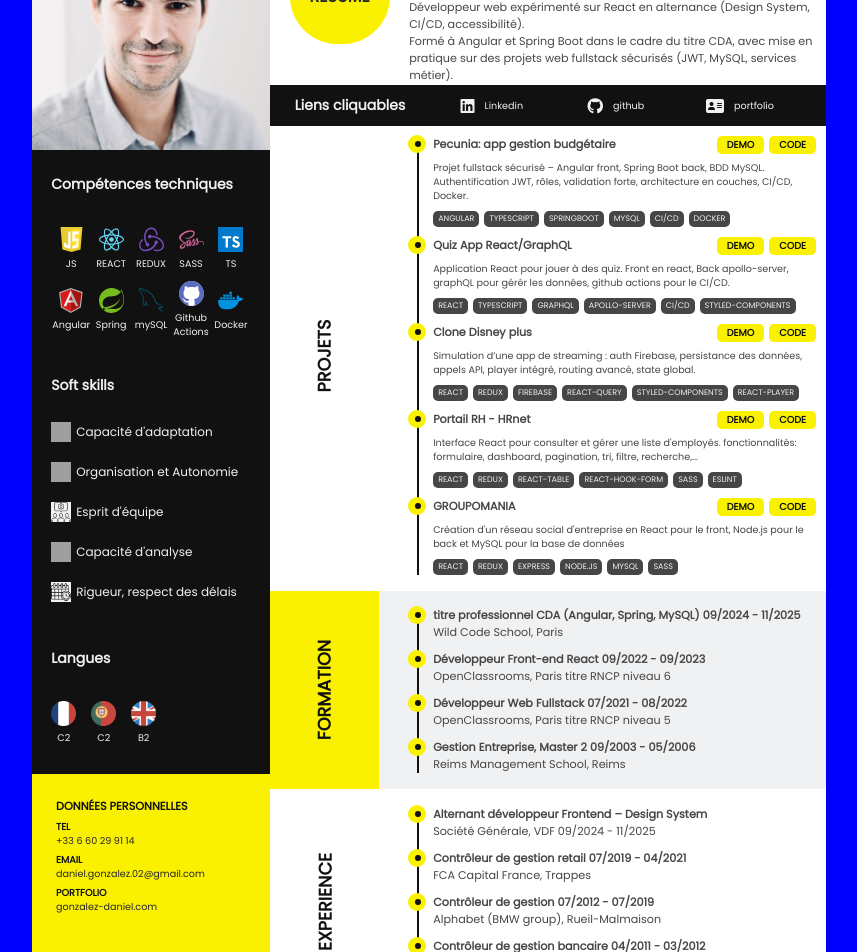
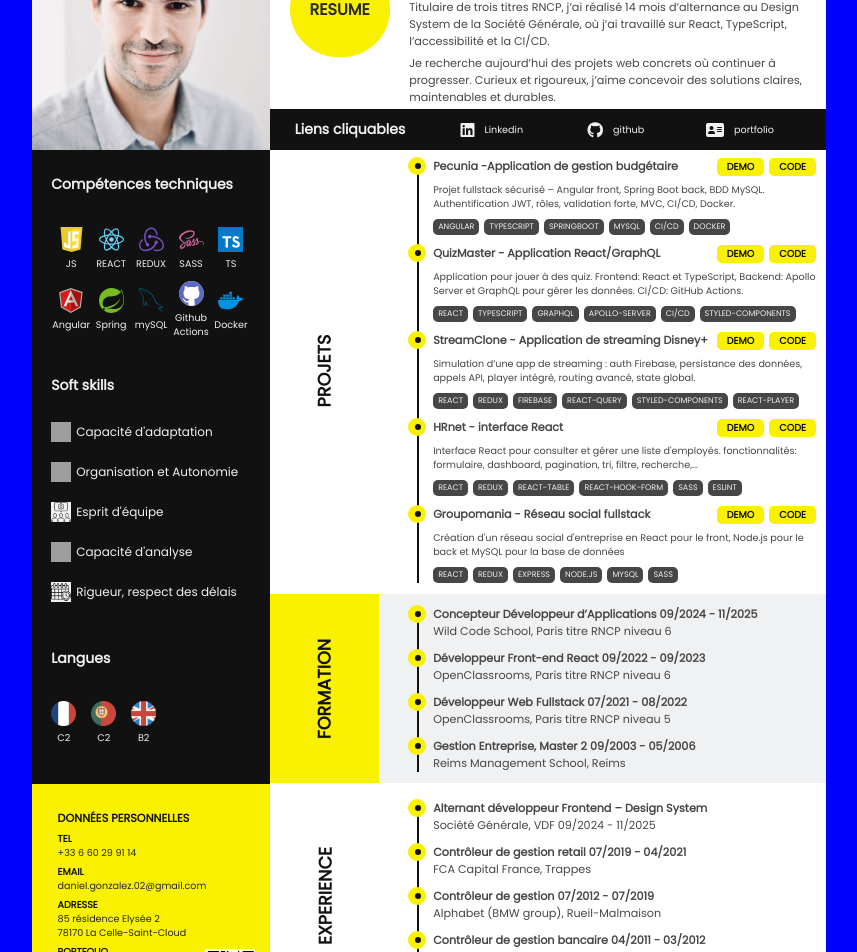
Before and after one commit to danielgonzalez0/20230804-CV2, a React (Create React App) app: page / in a window 1280 px wide. Shown: the part 100-1052 px from the top of the page, without its empty margins (211-1068 px from the left). Built offline with nearby package versions, Linux system fonts and the light colour scheme; grey boxes are pictures that could not be loaded.

Commit message:
revue cv

```diff
--- a/src/assets/data/projets.json
+++ b/src/assets/data/projets.json
@@ -1,13 +1,10 @@
 {
   "projets": [
     {
-      "title": "Pecunia: app gestion budgétaire",
-      "desc": "Projet fullstack sécurisé – Angular front, Spring Boot back, BDD MySQL. Authentification JWT, rôles, validation forte, architecture en couches, CI/CD, Docker.",
+      "title": "Pecunia -Application de gestion budgétaire",
+      "desc": "Projet fullstack sécurisé – Angular front, Spring Boot back, BDD MySQL. Authentification JWT, rôles, validation forte, MVC, CI/CD, Docker.",
 
-      "links": [
-        "https://github.com/Pecunia-App",
-        "https://pecuniapp.com/"
-      ],
+      "links": ["https://github.com/Pecunia-App", "https://pecuniapp.com/"],
       "icons": [
         "ANGULAR",
         "TYPESCRIPT",
@@ -18,8 +15,8 @@
       ]
     },
     {
-      "title": "Quiz App React/GraphQL",
-      "desc": "Application React pour jouer à des quiz. Front en react, Back apollo-server, graphQL pour gérér les données, github actions pour le CI/CD.",
+      "title": "QuizMaster - Application React/GraphQL",
+      "desc": "Application pour jouer à des quiz. Frontend: React et TypeScript, Backend: Apollo Server et GraphQL pour gérer les données. CI/CD: GitHub Actions.",
       "links": [
         "https://github.com/danielgonzalez0/20240119-TS-React-frontend-quizz-app",
         "https://20240119-ts-react-frontend-quizz-app.vercel.app/"
@@ -34,7 +31,7 @@
       ]
     },
     {
-      "title": "Clone Disney plus",
+      "title": "StreamClone - Application de streaming Disney+",
       "desc": "Simulation d’une app de streaming : auth Firebase, persistance des données, appels API, player intégré, routing avancé, state global.",
       "links": [
         "https://github.com/danielgonzalez0/20230812-Disney-plus-test",
@@ -59,7 +56,7 @@
       "icons": ["REACT", "REDUX", "RECHARTS", "AXIOS", "SASS", "API COINGECKO"]
     },
     {
-      "title": "Portail RH - HRnet",
+      "title": "HRnet - interface React",
       "desc": "Interface React pour consulter et gérer une liste d'employés. fonctionnalités: formulaire, dashboard, pagination, tri, filtre, recherche,...",
       "links": [
         "https://github.com/danielgonzalez0/P14-OC-20230612-HRnet",
@@ -75,7 +72,7 @@
       ]
     },
     {
-      "title": "GROUPOMANIA",
+      "title": "Groupomania - Réseau social fullstack",
       "desc": "Création d'un réseau social d'entreprise en React pour le front, Node.js pour le back et MySQL pour la base de données",
       "links": [
         "https://github.com/danielgonzalez0/DanielGonzalez_7_28042022",
--- a/src/components/footer/_footer.scss
+++ b/src/components/footer/_footer.scss
@@ -5,7 +5,7 @@
   color: $white2;
   padding: 10px 1.5rem 10px 0;
   position: absolute;
-  top: 185px;
+  top: 209px; // adjust placement of the banner with clickable links
   right: 0;
   width: 70%;
 
--- a/src/components/header/Header.jsx
+++ b/src/components/header/Header.jsx
@@ -1,22 +1,35 @@
 import React from 'react';
 
-const text = (
-  <>
-    Développeur web expérimenté sur React en alternance (Design System, CI/CD, accessibilité).
-    <br />
-    Formé à Angular et Spring Boot dans le cadre du titre CDA, avec mise en pratique sur des projets web fullstack sécurisés (JWT, MySQL, services métier).
-    <br />
-  </>
-);
 // const text = (
 //   <>
-//     Développeur fullstack JavaScript avec une solide expérience en React acquise en alternance et en projets réels.
+//     14 mois d’alternance au Design System de la Société Générale (React, TypeScript, accessibilité, CI/CD).
 //     <br />
-//     Formé récemment à Angular et Spring Boot dans le cadre du titre CDA, je suis aujourd'hui prêt à intégrer une équipe tech pour contribuer à des projets web concrets, en continuant à monter en compétences sur des stacks modernes.
+//     Formé à Angular & Spring Boot avec réalisation d’une application fullstack sécurisée (API, JWT, MySQL).
 //     <br />
-//     {/* Autonome, rigoureux et orienté qualité, je cherche un poste où je peux avoir de l'impact dès les premières semaines. */}
+//     J’aime apprendre et concevoir des solutions claires, maintenables et pensées pour durer.
+//     <br />
 //   </>
 // );
+
+// const text = (
+//   <>
+//     Développeur fullstack avec une expérience en React acquise en alternance et en projets réels avec 3 titres RNCP obtenus.
+//     <br />
+//     Je cherche à intégrer une équipe tech pour contribuer à des projets web concrets, en continuant à monter en compétences.
+//     <br />
+//     Autonome, rigoureux, j’aime apprendre et concevoir des solutions claires, maintenables et pensées pour durer.
+//   </>
+// );
+
+// const textArray = [
+//   'Développeur fullstack avec une expérience acquise en alternance et en projets réels avec 3 titres RNCP obtenus.',
+//   'Je cherche à intégrer une équipe tech pour contribuer à des projets web concrets, en continuant à monter en compétences.',
+//   'Autonome, rigoureux, j’aime apprendre et concevoir des solutions claires, maintenables et pensées pour durer.',
+// ]
+const textArray = [
+  `Titulaire de trois titres RNCP, j’ai réalisé 14 mois d’alternance au Design System de la Société Générale, où j’ai travaillé sur React, TypeScript, l’accessibilité et la CI/CD.`,
+  `Je recherche aujourd’hui des projets web concrets où continuer à progresser. Curieux et rigoureux, j’aime concevoir des solutions claires, maintenables et durables.`,
+]
 
 // const text = `Professionnel aguerri, je m’investis depuis 2 ans dans le développement web. Rigueur, autonomie, fiabilité et engagement sont autant de valeurs que je porte dans chaque projet. Pour moi, le métier de développeur représente une opportunité de partager des connaissances, d'apprendre de nouvelles technologies et de collaborer autour d'un objectif commun.`;
 // const text = `Développeur web spécialisé en React, je suis capable de travailler sur des projets d'intégration web, d'optimisation ou de débogage de code, ou encore d'implémentation de nouvelles fonctionnalités.
@@ -36,7 +49,11 @@
       <div className="about-container">
         <h3>Daniel Gonzalez</h3>
         <h4>Développeur Frontend en évolution vers le fullstack – React | Angular | Spring Boot</h4>
-        <p>{text}</p>
+        <p>
+        {textArray.map((line, index) => (
+          <span key={index}>{line}</span>
+        ))}
+        </p>
       </div>
     </header>
   );
--- a/src/components/header/_header.scss
+++ b/src/components/header/_header.scss
@@ -38,5 +38,10 @@
   p {
     font-size: $h5-font-size;
     font-weight: 400;
+    margin-right: 5px;
+    span {
+      display: block;
+      margin-bottom: 5px;
+    }
   }
 }
--- a/src/components/main/Education.jsx
+++ b/src/components/main/Education.jsx
@@ -3,8 +3,8 @@
 
 const education = [
   {
-    title: 'titre professionnel CDA (Angular, Spring, MySQL) 09/2024 - 11/2025',
-    sub: 'Wild Code School, Paris',
+    title: 'Concepteur Développeur d’Applications 09/2024 - 11/2025',
+    sub: 'Wild Code School, Paris titre RNCP niveau 6',
   },
   {
     title: 'Développeur Front-end React 09/2022 - 09/2023',
--- a/src/components/main/_main.scss
+++ b/src/components/main/_main.scss
@@ -1,13 +1,14 @@
 .education,
 .certification,
-.experience, .projets {
+.experience,
+.projets {
   display: grid;
   grid-template-columns: 25% 75%;
   background: $white1;
   .education-left,
   .certification-left,
   .experience-left,
-  .projets-left{
+  .projets-left {
     margin-right: 30px;
     p {
       height: 100%;
@@ -33,10 +34,11 @@
 }
 
 .education-container,
-.certification-container, .projets-container {
+.certification-container,
+.projets-container {
   position: relative;
   padding-left: 1.5rem;
-  margin: 1rem 0;
+  margin: 0.7rem 0;
   &:after {
     position: absolute;
     content: '';
@@ -47,7 +49,6 @@
     background: $black2;
     z-index: 1;
   }
-
 }
 .experience-container {
   position: relative;
@@ -65,7 +66,7 @@
   }
 }
 
-.icons-container{
+.icons-container {
   position: relative;
   display: flex;
   flex-wrap: wrap;
--- a/src/components/sidebar/Contact.jsx
+++ b/src/components/sidebar/Contact.jsx
@@ -13,14 +13,14 @@
         <h4>EMAIL</h4>
         <p>daniel.gonzalez.02@gmail.com</p>
       </div>
-      <div className="container">
-        <h4>PORTFOLIO</h4>
-        <p>gonzalez-daniel.com</p>
-      </div>
       <div className="adresse-container">
         <h4>ADRESSE</h4>
         <p>85 résidence Elysée 2</p>
         <p>78170 La Celle-Saint-Cloud</p>
+      </div>
+      <div className="container">
+        <h4>PORTFOLIO</h4>
+        <p>gonzalez-daniel.com</p>
       </div>
       <img src={qrcode} alt="linkedin qr code" />
     </div>
--- a/src/components/sidebar/_sidebar.scss
+++ b/src/components/sidebar/_sidebar.scss
@@ -98,8 +98,10 @@
 
 //contact
 .contact {
-  height: 248px;
-  padding: 1.5rem;
+  position: absolute;
+  bottom: -10px;
+  height: 246px;
+  padding: 1.6rem;
   background: $yellow;
   color: $black2;
   position: relative;
@@ -115,15 +117,15 @@
   }
   img {
     position: absolute;
-    bottom: 15px;
+    top: 165px;
     right: 15px;
     width: 50px;
     height: 52px;
   }
 
-  .adresse-container {
-    position: absolute;
-    bottom: 30px;
-    font-size: $h6-font-size;
-  }
+  // .adresse-container {
+  //   position: absolute;
+  //   top: 150px;
+  //   font-size: $h6-font-size;
+  // }
 }
--- a/src/styles/_settings.scss
+++ b/src/styles/_settings.scss
@@ -76,7 +76,7 @@
 //
 .app {
   width: 794px;
-  height: 1122px;
+  height: 1123px;
   margin: 0 auto;
   display: flex;
   position: relative;
```
Lines whose indentation alone changed are shown as unchanged.
